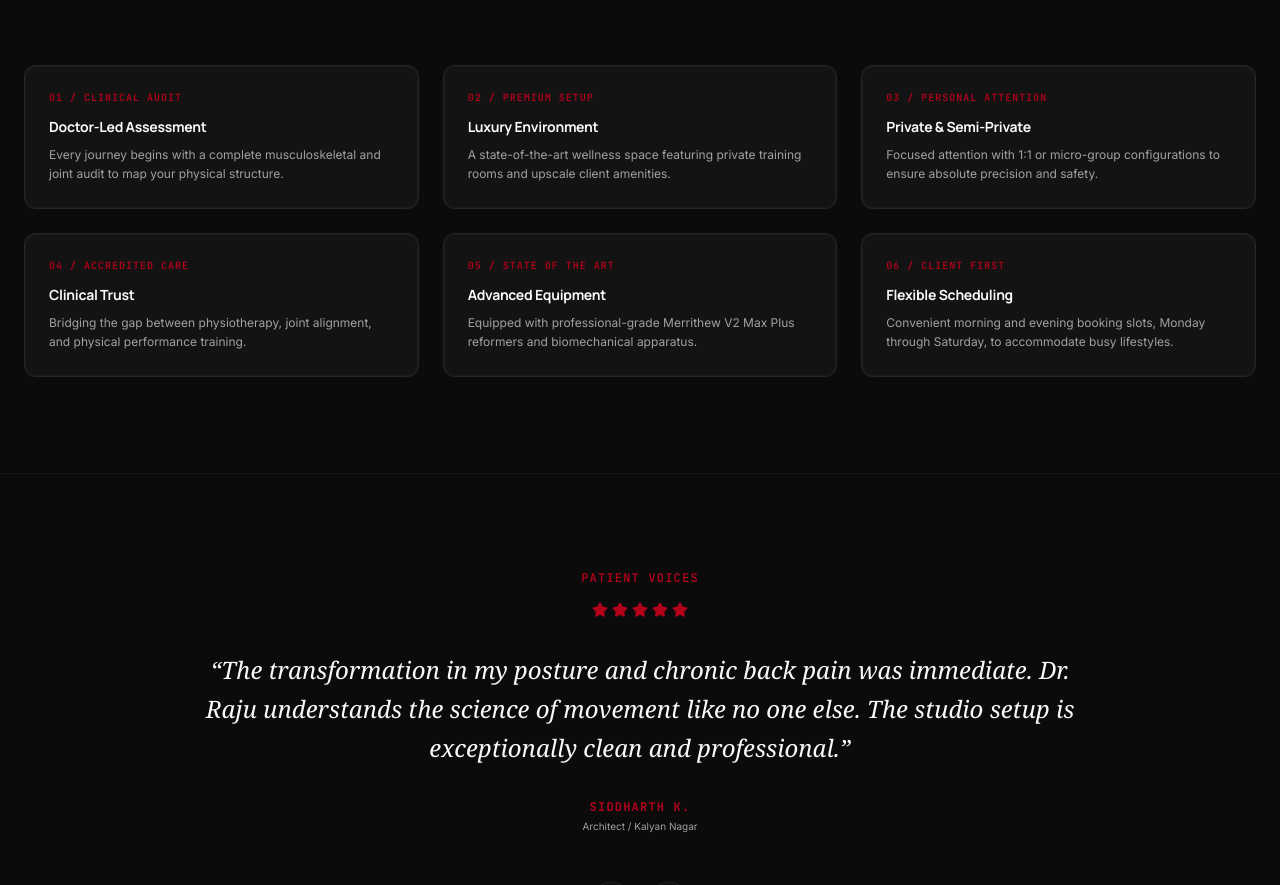
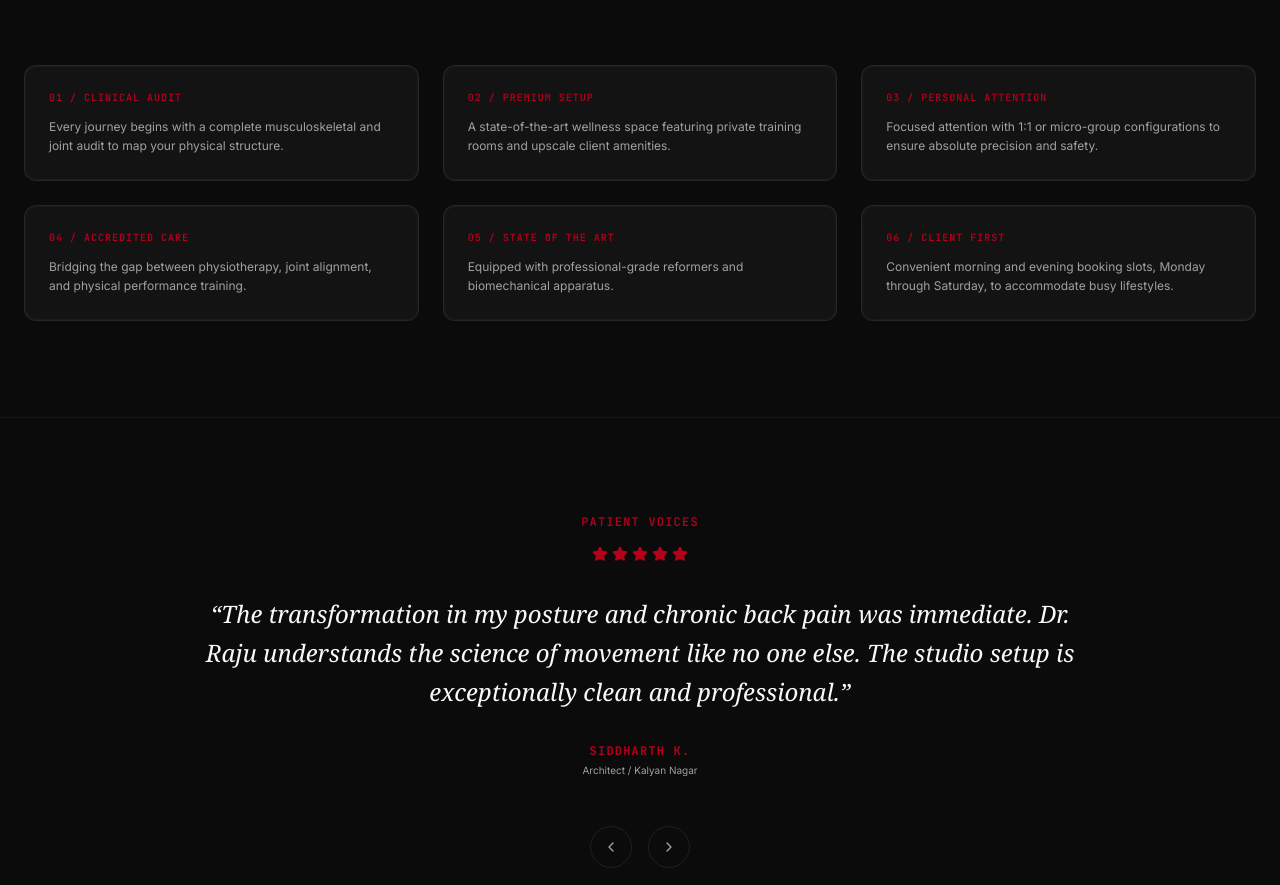
Before and after one commit to suvassuva/drpilates, a Next.js app: page / in a window 1280 px wide. Shown: the part 2369-3254 px from the top of the page. Built offline with nearby package versions, Linux system fonts and the light colour scheme.

Commit message:
Update feature cards: remove titles and equipment brand mention

```diff
--- a/src/app/page.tsx
+++ b/src/app/page.tsx
@@ -386,9 +386,6 @@ export default function HomePage() {
               <span className="font-mono text-[10px] text-primary-accent tracking-widest block mb-3 uppercase font-semibold">
                 01 / CLINICAL AUDIT
               </span>
-              <h4 className="font-display font-bold text-sm text-foreground mb-2">
-                Doctor-Led Assessment
-              </h4>
               <p className="text-xs text-muted-text leading-relaxed font-sans">
                 Every journey begins with a complete musculoskeletal and joint audit to map your physical structure.
               </p>
@@ -398,9 +395,6 @@ export default function HomePage() {
               <span className="font-mono text-[10px] text-primary-accent tracking-widest block mb-3 uppercase font-semibold">
                 02 / PREMIUM SETUP
               </span>
-              <h4 className="font-display font-bold text-sm text-foreground mb-2">
-                Luxury Environment
-              </h4>
               <p className="text-xs text-muted-text leading-relaxed font-sans">
                 A state-of-the-art wellness space featuring private training rooms and upscale client amenities.
               </p>
@@ -410,9 +404,6 @@ export default function HomePage() {
               <span className="font-mono text-[10px] text-primary-accent tracking-widest block mb-3 uppercase font-semibold">
                 03 / PERSONAL ATTENTION
               </span>
-              <h4 className="font-display font-bold text-sm text-foreground mb-2">
-                Private & Semi-Private
-              </h4>
               <p className="text-xs text-muted-text leading-relaxed font-sans">
                 Focused attention with 1:1 or micro-group configurations to ensure absolute precision and safety.
               </p>
@@ -422,9 +413,6 @@ export default function HomePage() {
               <span className="font-mono text-[10px] text-primary-accent tracking-widest block mb-3 uppercase font-semibold">
                 04 / ACCREDITED CARE
               </span>
-              <h4 className="font-display font-bold text-sm text-foreground mb-2">
-                Clinical Trust
-              </h4>
               <p className="text-xs text-muted-text leading-relaxed font-sans">
                 Bridging the gap between physiotherapy, joint alignment, and physical performance training.
               </p>
@@ -434,11 +422,8 @@ export default function HomePage() {
               <span className="font-mono text-[10px] text-primary-accent tracking-widest block mb-3 uppercase font-semibold">
                 05 / STATE OF THE ART
               </span>
-              <h4 className="font-display font-bold text-sm text-foreground mb-2">
-                Advanced Equipment
-              </h4>
               <p className="text-xs text-muted-text leading-relaxed font-sans">
-                Equipped with professional-grade Merrithew V2 Max Plus reformers and biomechanical apparatus.
+                Equipped with professional-grade reformers and biomechanical apparatus.
               </p>
             </GlassCard>
 
@@ -446,9 +431,6 @@ export default function HomePage() {
               <span className="font-mono text-[10px] text-primary-accent tracking-widest block mb-3 uppercase font-semibold">
                 06 / CLIENT FIRST
               </span>
-              <h4 className="font-display font-bold text-sm text-foreground mb-2">
-                Flexible Scheduling
-              </h4>
               <p className="text-xs text-muted-text leading-relaxed font-sans">
                 Convenient morning and evening booking slots, Monday through Saturday, to accommodate busy lifestyles.
               </p>
```
